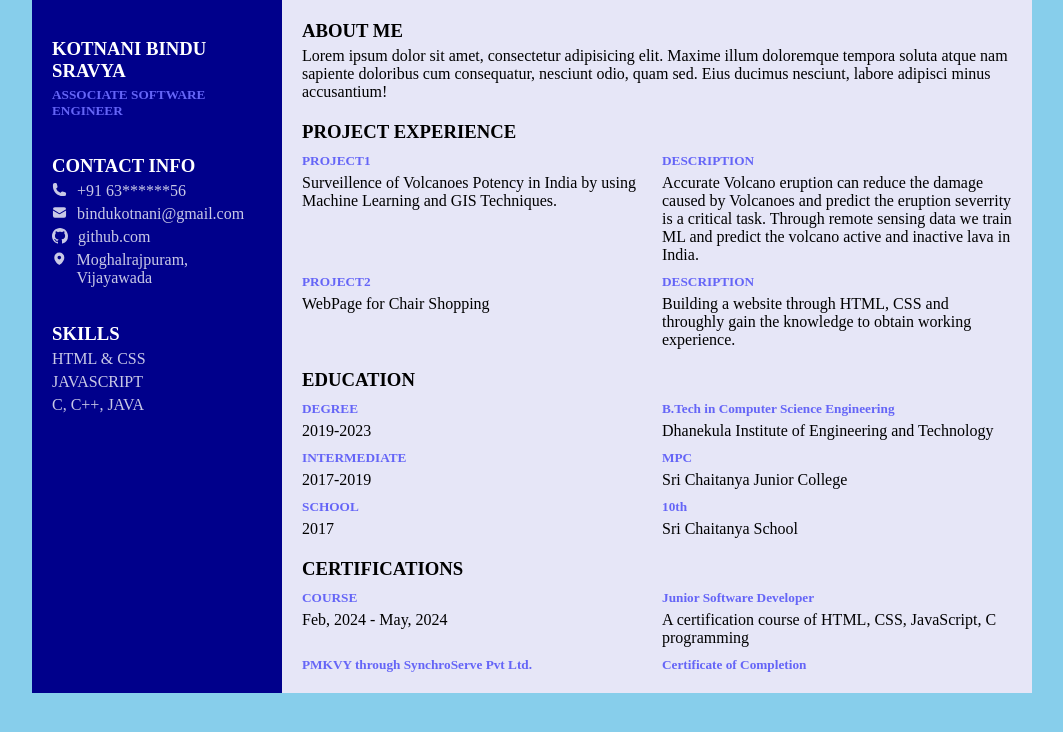
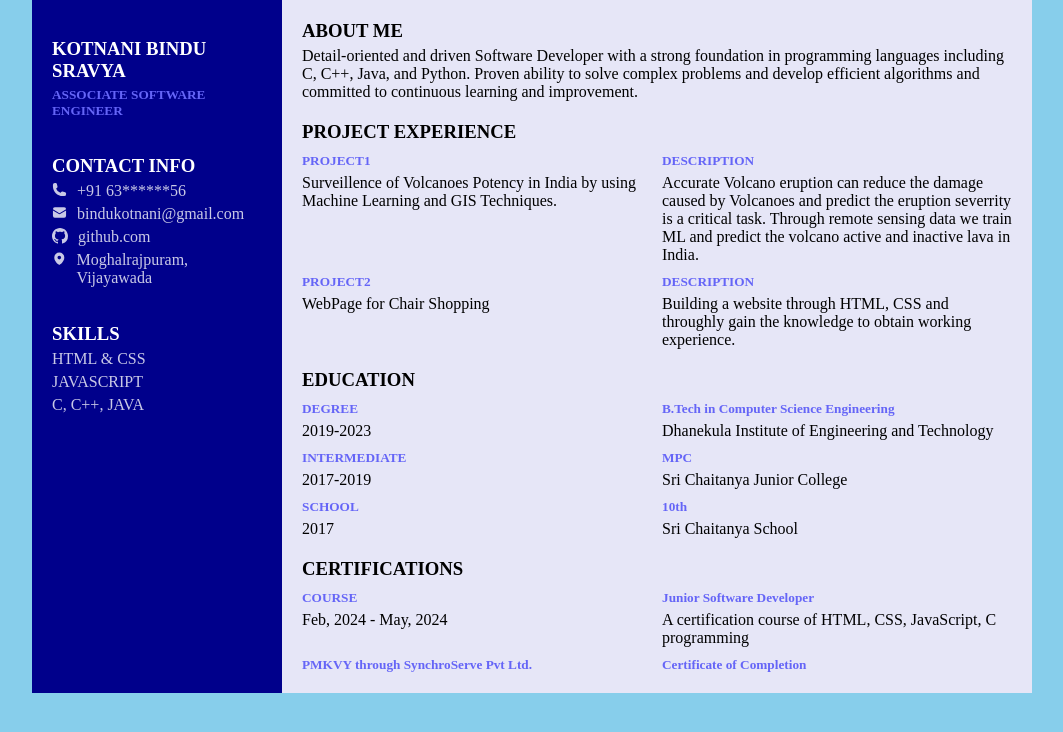
Before and after one commit to BinduKotnani/Resume, a plain HTML site: page index.html in a window 1280 px wide. Shown: the whole page, without its empty margins (108-1171 px from the left). Drawn offline with Linux system fonts and the light colour scheme.

Commit message:
Update index.html

```diff
--- a/index.html
+++ b/index.html
@@ -55,7 +55,7 @@
     <main>
         <header>
             <h3>ABOUT ME</h3>
-            <p>Lorem ipsum dolor sit amet, consectetur adipisicing elit. Maxime illum doloremque tempora soluta atque nam sapiente doloribus cum consequatur, nesciunt odio, quam sed. Eius ducimus nesciunt, labore adipisci minus accusantium!</p>
+            <p>Detail-oriented and driven Software Developer with a strong foundation in programming languages including C, C++, Java, and Python. Proven ability to solve complex problems and develop efficient algorithms and committed to continuous learning and improvement.</p>
         </header>
 
         <section>
```
